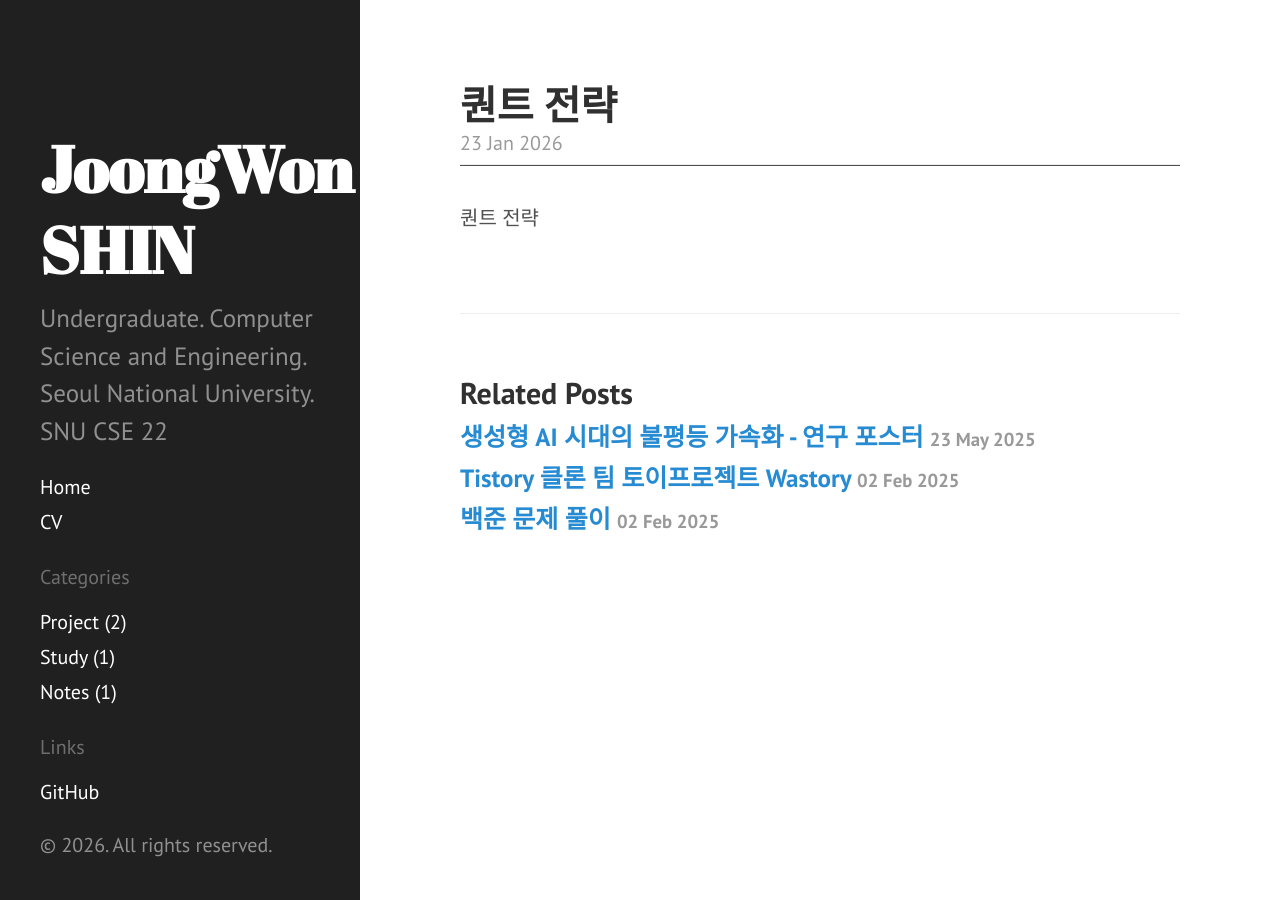
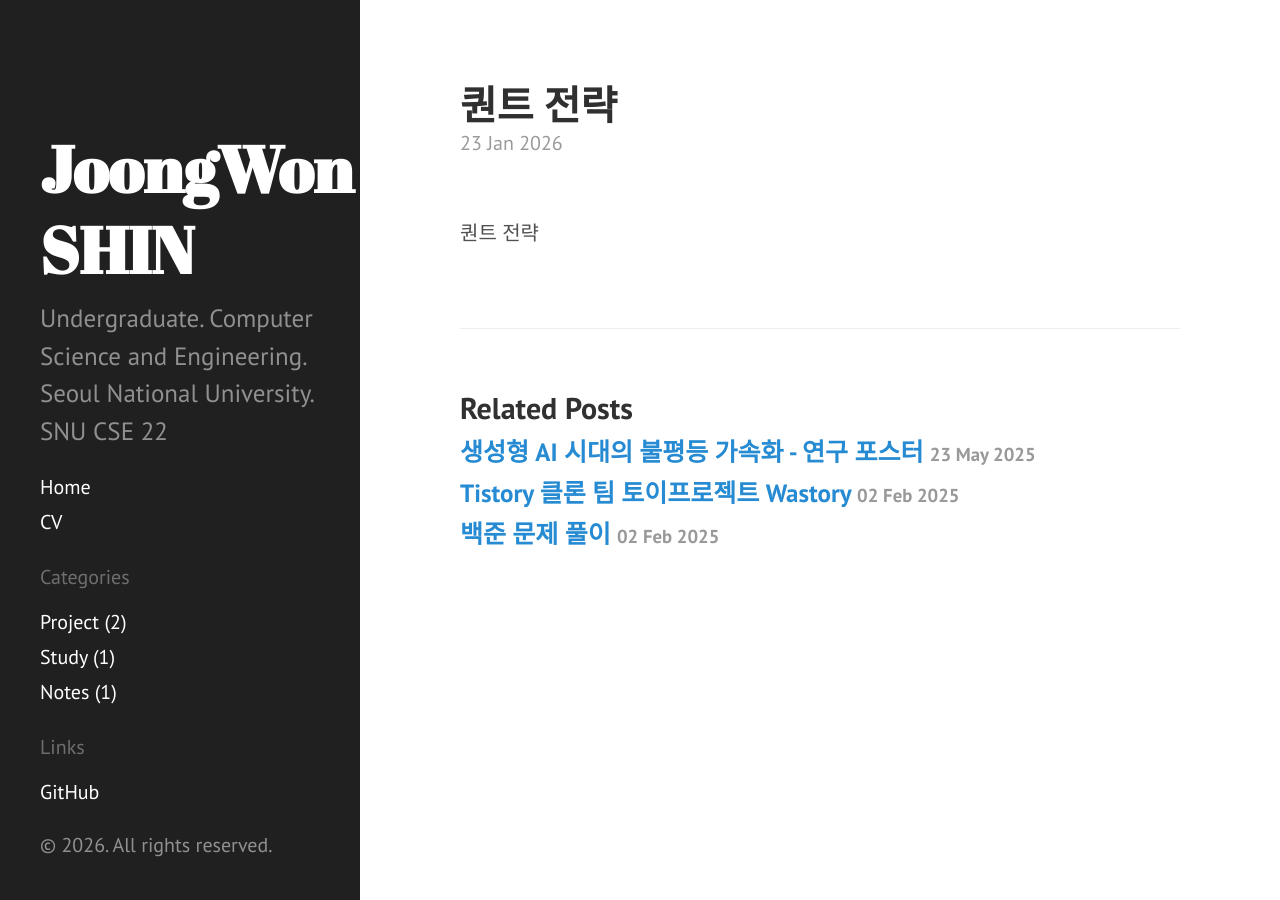
Before and after one commit to joongwon0204/joongwon0204.github.io, a Jekyll site: the page built from _posts/2026-01-23-quant.md, in a window 1280 px wide. Built offline with Jekyll 4.4.1, drawn with Linux system fonts in a browser that asks for light colours.

Commit message:
remove hr

```diff
--- a/_layouts/post.html
+++ b/_layouts/post.html
@@ -6,9 +6,7 @@ layout: default
   <h1 class="post-title">{{ page.title }}</h1>
   <span class="post-subtitle">{{ page.subtitle }}</span>
   <span class="post-date">{{ page.date | date_to_string }}</span>
-  <div style="margin-top: -24px;"></div>
-  <hr style="height: 3px; background: #252525cf; position: relative;">
-  <div style="margin-top: 36px;"></div>
+  <div style="margin-top: 60px;"></div>
 
   {{ content }}
 </div>
```
